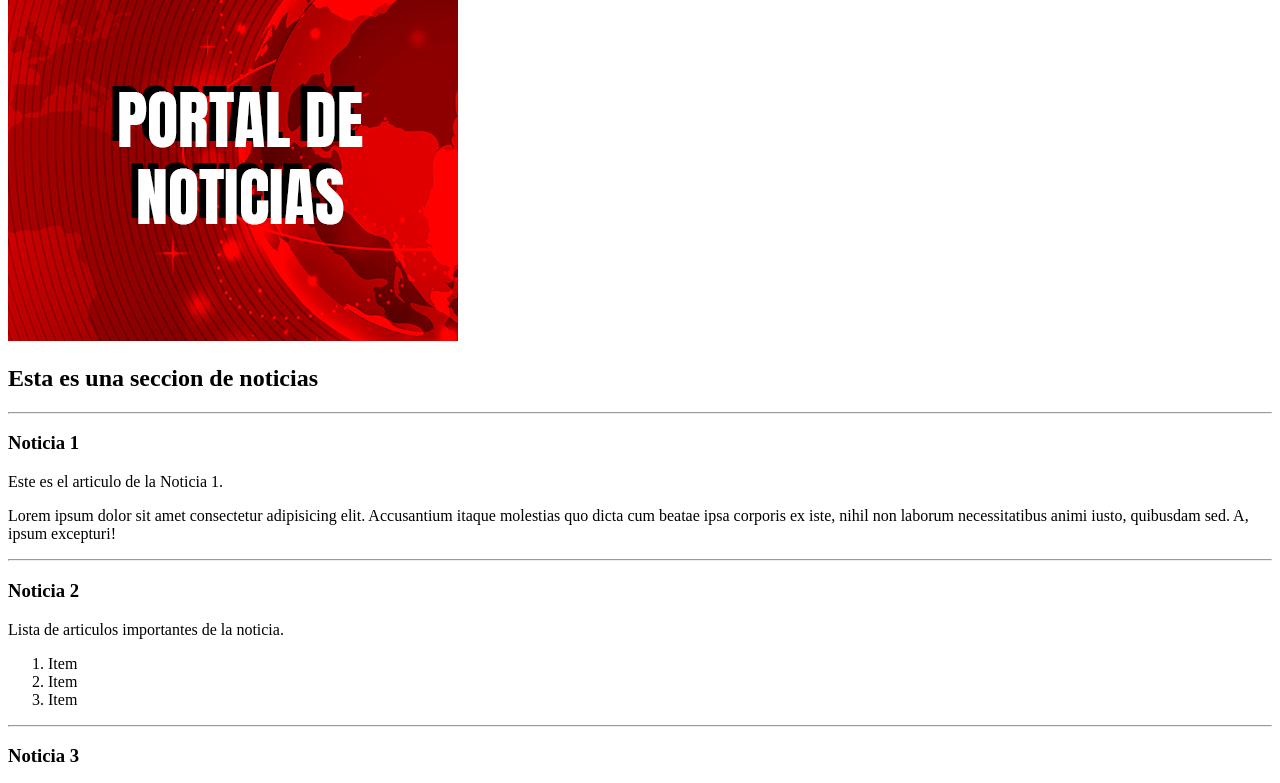
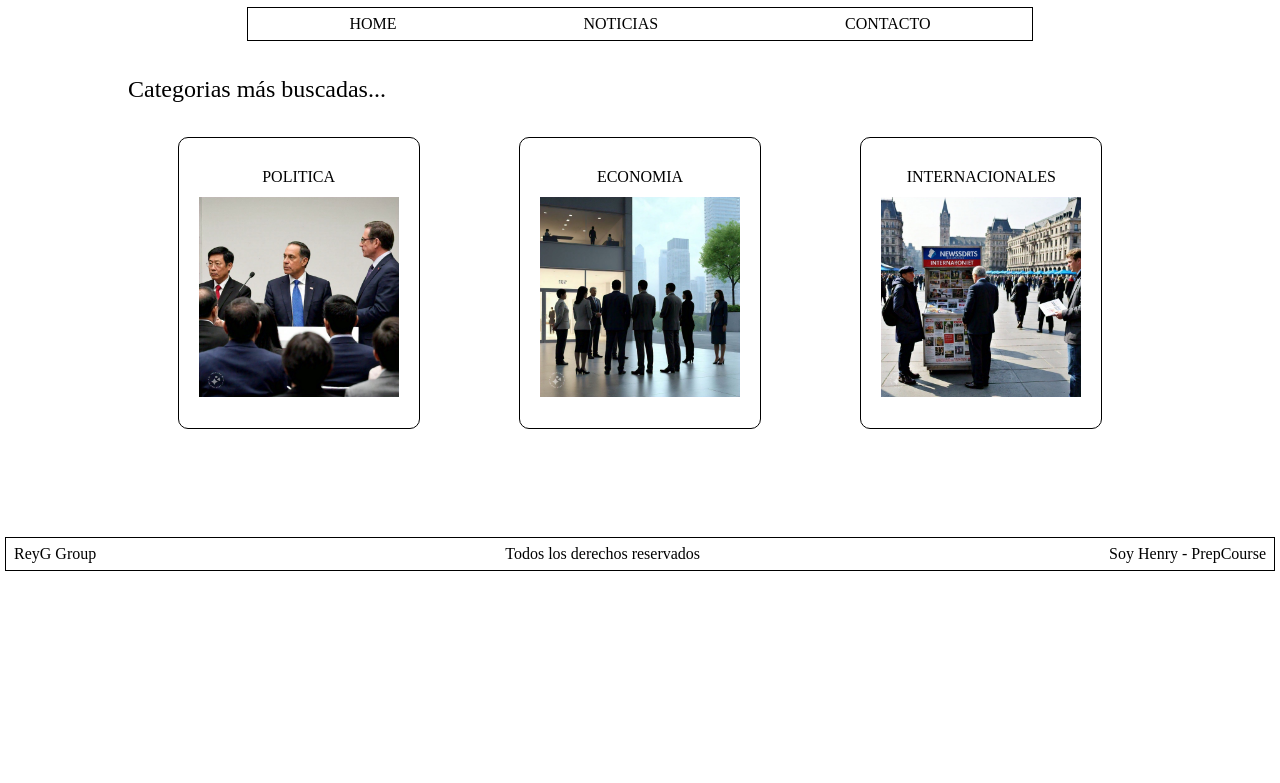
Before and after one commit to GMARey/C3-homework, a plain HTML site: page index.html in a window 1280 px wide. Shown: the part 157-940 px from the top of the page. After the commit the page ends 800 px from the top, so only its background shows below. Drawn offline with Linux system fonts and the light colour scheme.

Commit message:
Finalizando el homework del M4

```diff
--- a/index.html
+++ b/index.html
@@ -4,58 +4,58 @@
     <meta charset="UTF-8">
     <meta name="viewport" content="width=device-width, initial-scale=1.0">
     <title>Document</title>
+    <link rel="stylesheet" type="text/css" href="styles.css">
+    <link rel="stylesheet" type="text/css" href="reset.css">
 </head>
 <body>
     <header>
-        <h1>Título principal de mi pagina web</h1>
+        <div class="titulo">
+            <h1 id="principal">NOTICIAS RG</h1>
+            <p>Portal de noticias del Grupo ReyG</p>
+        </div>
+        <div class="botones">
             <span>HOME</span>
             <span>NOTICIAS</span>
             <span>CONTACTO</span>
+        </div>
     </header>
 
     <main>
-
-        <img src="./portal-de-noticias.jpg" alt="">
-
         <section>
-            <h2>Esta es una seccion de noticias</h2>
+            <div class="subtitulo">
+                <h2>Categorias más buscadas...</h2>
+            </div>
+            <div class="cards-container">
                 <article>
-                <hr/>
-                <h3>Noticia 1</h3>
-                <div>
-                    <p>Este es el articulo de la Noticia 1.</p>
-                    <p>Lorem ipsum dolor sit amet consectetur adipisicing elit. Accusantium itaque molestias quo dicta cum beatae ipsa corporis ex iste, nihil non laborum necessitatibus animi iusto, quibusdam sed. A, ipsum excepturi!</p>
+                    <div class="card-category">
+                        <h3>POLITICA</h3>
+                        <img src="./img/politica.jpg" alt="">
                     </div>
-                <hr/>
                 </article>
 
                 <article>
-                <h3>Noticia 2</h3>
-                <p>Lista de articulos importantes de la noticia.</p>
-                <ol>
-                    <li>Item</li>
-                    <li>Item</li>
-                    <li>Item</li>
-                </ol>
-                <hr/>
+                    <div class="card-category">
+                        <h3>ECONOMIA</h3>
+                        <img src="./img/economia.jpg" alt="">
+                    </div>
                 </article>
 
                 <article>
-                <h3>Noticia 3</h3>
-                <p>Este listado de cosas no esta ordenado</p>
-                <ul>
-                    <li>Elemento</li>
-                    <li>Otro elemento</li>
-                </ul>
-                <hr/>
+                    <div class="card-category">
+                        <h3>INTERNACIONALES</h3>
+                        <img src="./img/internacionales.jpg" alt="">
+                    </div>
                 </article>
+            </div>
         </section>
     </main>
 
     <footer>
-        <p>Este es el footer de mi pagina. Unos enlaces.</p>
-
-        <a href="./contacto.html">Contacto</a>
+        <div class="footer">
+            <h6>ReyG Group</h6>
+            <p>Todos los derechos reservados</p>
+            <p>Soy Henry - PrepCourse</p>
+        </div>
     </footer>
 
 </body>
--- /dev/null
+++ b/reset.css
@@ -0,0 +1,50 @@
+/* Reset.css */
+html, body, div, span, applet, object, iframe,
+h1, h2, h3, h4, h5, h6, p, blockquote, pre,
+a, abbr, acronym, address, big, cite, code,
+del, dfn, em, img, ins, kbd, q, s, samp,
+small, strike, strong, sub, sup, tt, var,
+b, u, i, center,
+dl, dt, dd, ol, ul, li,
+fieldset, form, label, legend,
+table, caption, tbody, tfoot, thead, tr, th, td,
+article, aside, canvas, details, embed,
+figure, figcaption, footer, header, hgroup,
+menu, nav, output, ruby, section, summary,
+time, mark, audio, video {
+  margin: 0;
+  padding: 0;
+  border: 0;
+  font-size: 100%;
+  font: inherit;
+  vertical-align: baseline;
+}
+
+/* HTML5 display-role reset for older browsers */
+article, aside, details, figcaption, figure,
+footer, header, hgroup, menu, nav, section {
+  display: block;
+}
+
+body {
+  line-height: 1;
+}
+
+ol, ul {
+  list-style: none;
+}
+
+blockquote, q {
+  quotes: none;
+}
+
+blockquote:before, blockquote:after,
+q:before, q:after {
+  content: '';
+  content: none;
+}
+
+table {
+  border-collapse: collapse;
+  border-spacing: 0;
+}
--- /dev/null
+++ b/styles.css
@@ -0,0 +1,66 @@
+img{
+    width: 200px;
+}
+
+.titulo{
+    font-size: 2em;
+    width: 60vw;
+    padding: 0.5em;
+    margin: auto;
+    margin-top: 10px;
+    display: flex;
+    flex-direction: column;
+    align-items: center;
+}
+
+#principal{
+    font-size: 2.5em;
+}
+
+.botones{
+    border: 1px solid black;
+    font-size: 1em;
+    width: 60vw;
+    padding: 0.5em;
+    margin: auto;
+    margin-top: 10px;
+    display: flex;
+    justify-content: space-around;
+}
+
+.subtitulo{
+    width: 80vw;
+    padding: 0.5em;
+    margin: auto;
+    margin-top: 1em;
+    font-size: 1.5em;
+}
+
+.cards-container{
+    width: 80vw;
+    padding: 0.5em;
+    margin: auto;
+    margin-top: 1em;
+    display: flex;
+    justify-content: space-around;
+}
+
+.card-category{
+    border: 1px solid black;
+    border-radius: 10px;
+    width: fit-content;
+    height: 250px;
+    padding: 20px;
+    display: flex;
+    flex-direction: column;
+    align-items: center;
+    justify-content: space-evenly;
+}
+
+.footer{
+    border: 1px solid black;
+    margin: 100px 5px 0px 5px;
+    padding: 0.5em;
+    display: flex;
+    justify-content: space-between;
+}
```
Also changed, not shown: img/economia.jpg (added), img/internacionales.jpg (added), img/politica.jpg (added), portal-de-noticias.jpg (deleted). Lines whose indentation alone changed are shown as unchanged.
